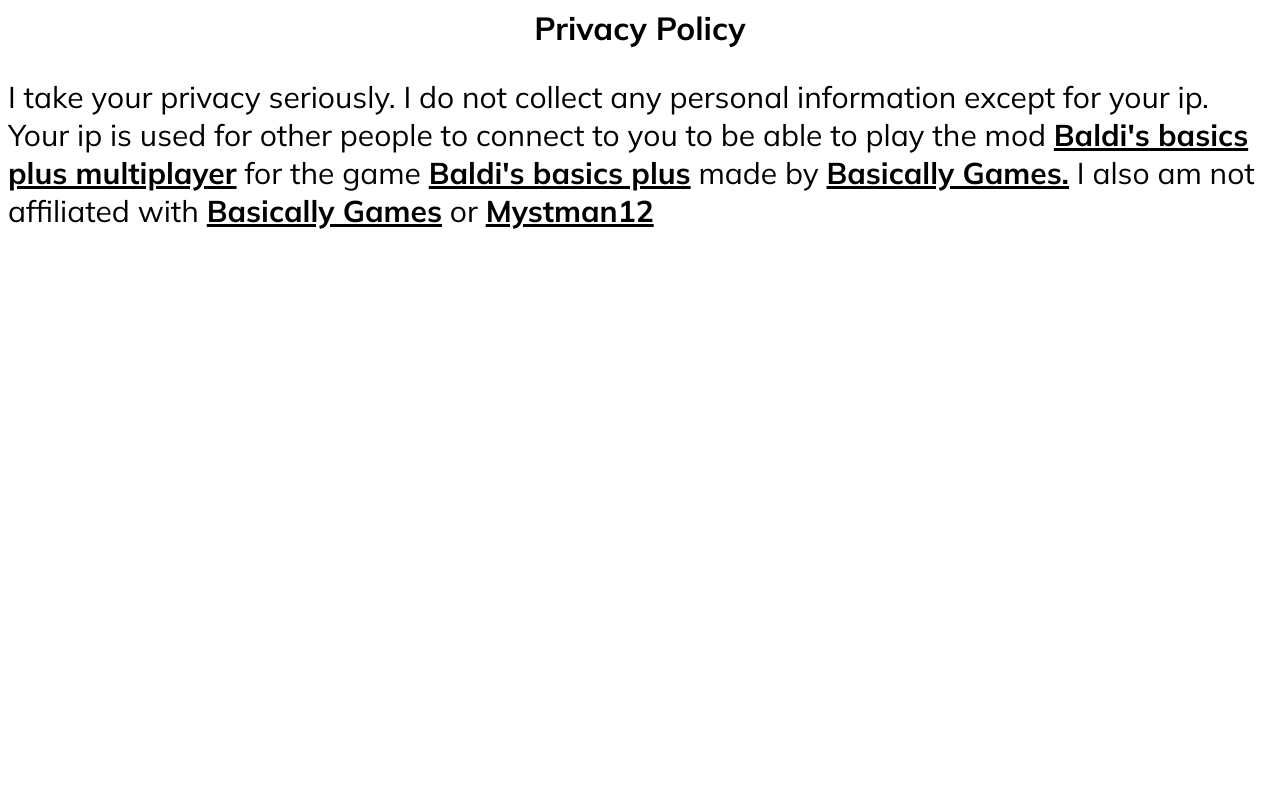
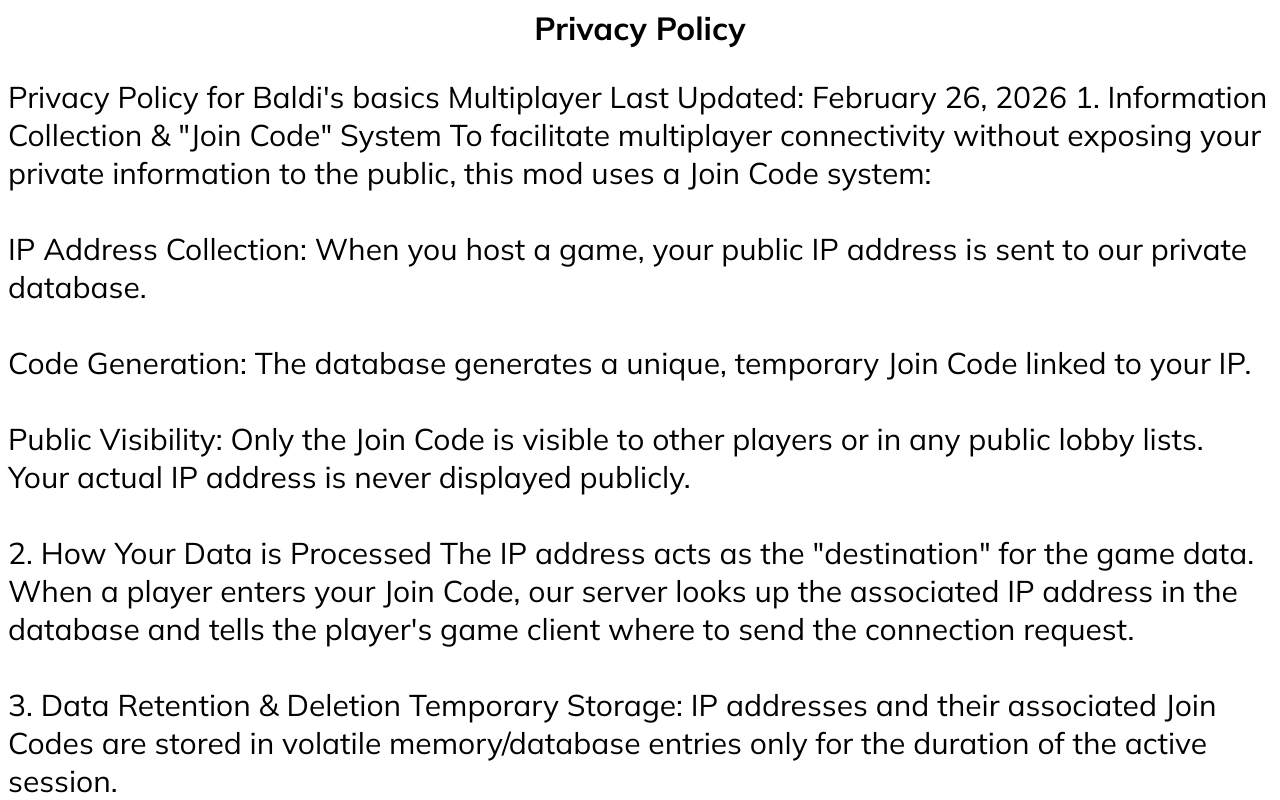
Before and after one commit to ThePartynoob/bbpmultiplayer, a website: page privacy-policy.html in a window 1280 px wide. Shown: the top 800 px of the page. Drawn offline with Linux system fonts and the light colour scheme.

Commit message:
new privacy policy

```diff
--- a/privacy-policy.html
+++ b/privacy-policy.html
@@ -5,8 +5,28 @@
     <body>
 
         <h1><center>Privacy Policy</center></h1>
-        <p>I take your privacy seriously. I do not collect any personal information except for your ip. Your ip is used for other people to connect to you to be able to play the mod <b>Baldi's basics plus multiplayer</b> for the game <b>Baldi's basics plus</b> made by <b>Basically Games.</b> I also am not affiliated with <b>Basically Games</b> or <b>Mystman12</b></p>
+        <p>Privacy Policy for Baldi's basics Multiplayer
+Last Updated: February 26, 2026
 
+1. Information Collection & "Join Code" System
+To facilitate multiplayer connectivity without exposing your private information to the public, this mod uses a Join Code system:
+<br><br>
+IP Address Collection: When you host a game, your public IP address is sent to our private database.
+<br><br>
+Code Generation: The database generates a unique, temporary Join Code linked to your IP.
+<br><br>
+Public Visibility: Only the Join Code is visible to other players or in any public lobby lists. Your actual IP address is never displayed publicly.
+<br><br>
+2. How Your Data is Processed
+The IP address acts as the "destination" for the game data. When a player enters your Join Code, our server looks up the associated IP address in the database and tells the player's game client where to send the connection request.
+<br><br>
+3. Data Retention & Deletion
+Temporary Storage: IP addresses and their associated Join Codes are stored in volatile memory/database entries only for the duration of the active session.
+<br><br>
+Automatic Removal: Once the host closes the game, or if the connection to our database is lost for more than a few minutes, the IP address and the Join Code are permanently deleted from our records.
+<br><br>
+4. Security & Peer-to-Peer Disclosure
+While your IP is hidden behind a Join Code in the menu, please note that because this mod uses Peer-to-Peer (P2P) technology, a technical user who joins your game may still be able to see your IP address through network monitoring tools (as their computer must talk directly to yours to play the game). We recommend only sharing your Join Code with players you trust.
     </body>
 </html>
 
```
